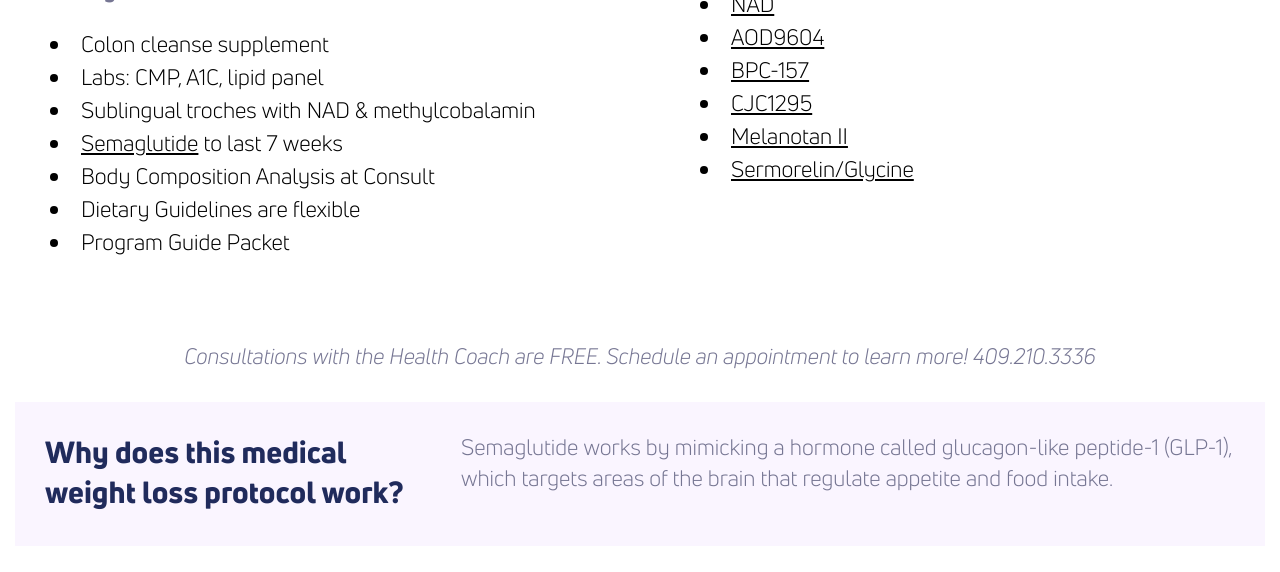
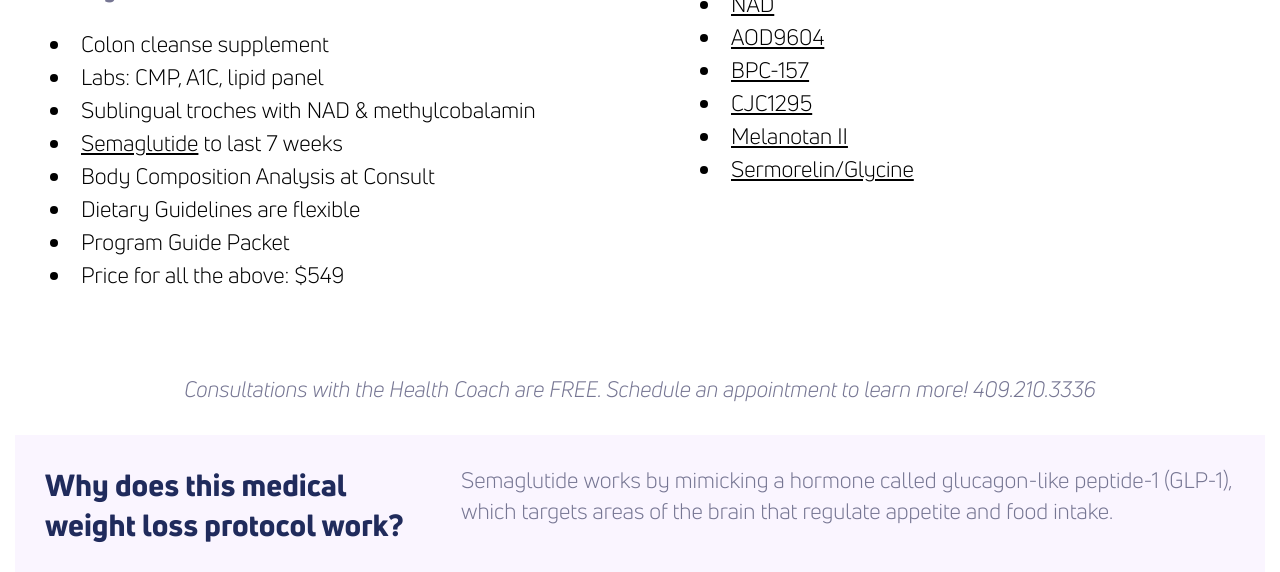
Before and after one commit to theneverwoods/gerstenberg.clinic, a Jekyll site: the page built from services/weight.html, in a window 1280 px wide and 900 px high, scrolled down 1006 px, cut to the strip 0-572 px from the top of the window. Built offline with Jekyll 4.4.1, drawn with Linux system fonts in a browser that asks for light colours.

Commit message:
Update weight.html

```diff
--- a/services/weight.html
+++ b/services/weight.html
@@ -25,6 +25,7 @@ keywords: "weight loss, semaglutide, Ozempic, Wegovy, Rybelsus, weightloss,weigh
         <li>Body Composition Analysis at Consult</li>
         <li>Dietary Guidelines are flexible</li>
         <li>Program Guide Packet</li>
+        <li>Price for all the above: $549</li>
     </ul>
   </div>
 
```
